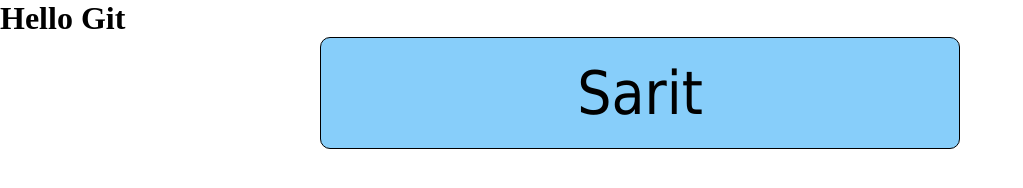
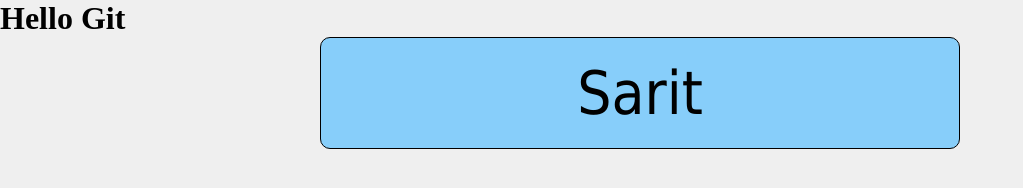
Before and after one commit to saritno/Hello-Sarit, a plain HTML site: page index.html in a window 1280 px wide. Shown: the whole page, without its empty margins (0-1023 px from the left). Drawn offline with Linux system fonts and the light colour scheme.

Commit message:
Added title

```diff
--- a/index.html
+++ b/index.html
@@ -5,7 +5,7 @@
     <meta name="viewport" content="width=device-width, initial-scale=1.0">
     <meta http-equiv="X-UA-Compatible" content="ie=edge">
     <link rel="stylesheet" href="style.css">
-    <title>Document</title>
+    <title>Hello Git</title>
 </head>
 <body>
     <h1>Hello Git</h1>
--- a/style.css
+++ b/style.css
@@ -2,6 +2,10 @@
     box-sizing: border-box;
     margin: 0;
     padding: 0;
+}
+
+body {
+    background-color: #efefef;
 }
 
 .student-owner {
```
